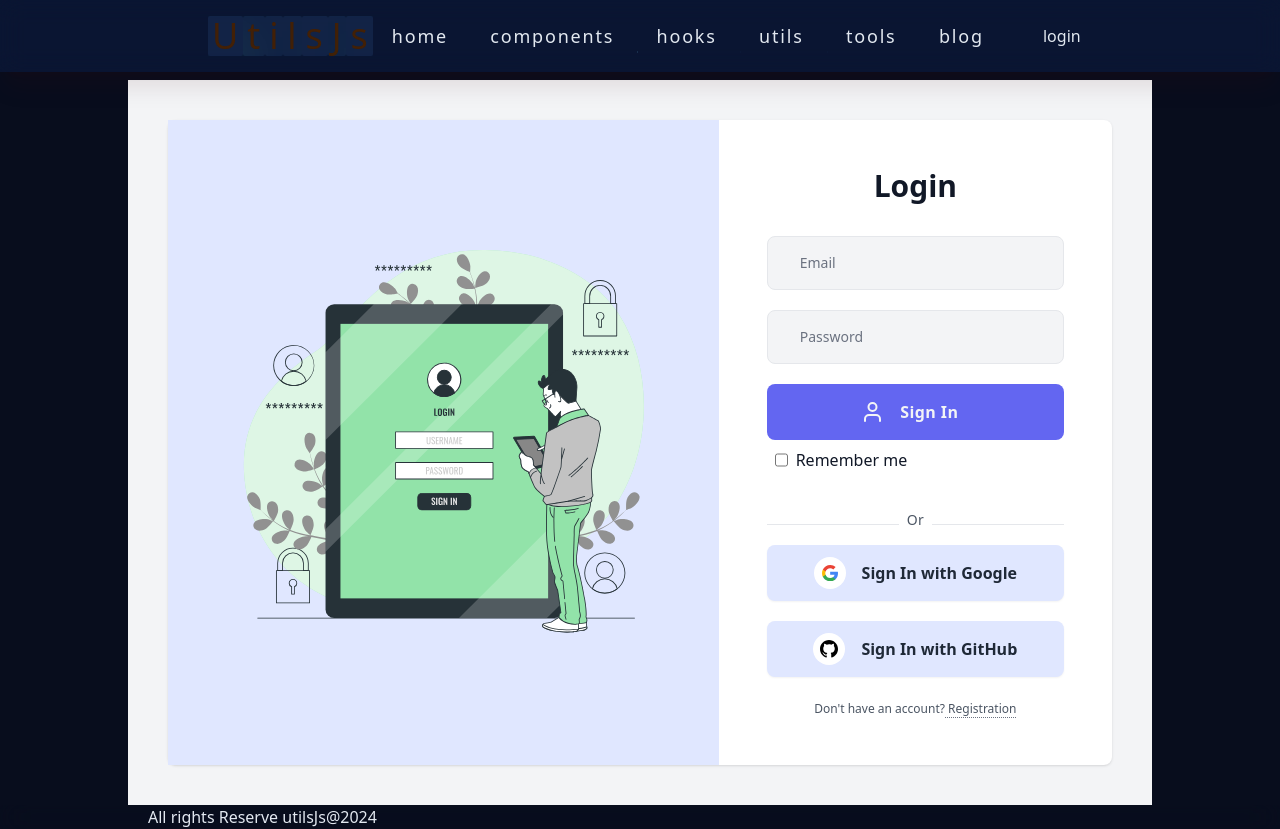
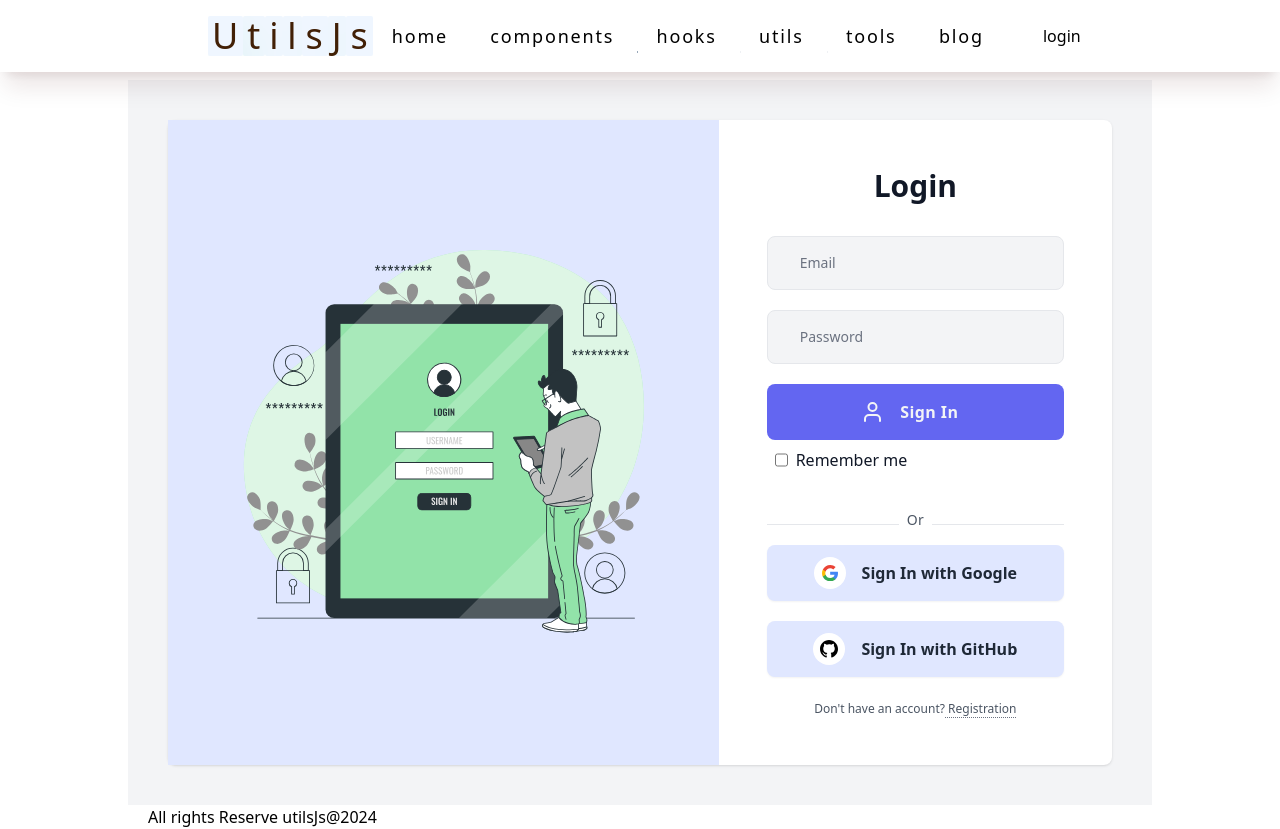
Before and after one commit to Soab42/utilsjs, a React (Vite) app: page /login in a window 1280 px wide. Built offline with nearby package versions, Linux system fonts and the light colour scheme; no server answers.

Commit message:
fix nav bar

```diff
--- a/index.html
+++ b/index.html
@@ -8,8 +8,8 @@
   <title>utilsjs</title>
 </head>
 
-<body>
-  <div id="root"></div>
+<body class="dark">
+  <div id="root" class="dark"></div>
   <script type="module" src="/src/main.jsx"></script>
 </body>
 
--- a/src/App.jsx
+++ b/src/App.jsx
@@ -23,6 +23,8 @@ function App() {
           <Route element={<Layout />}>
             <Route path="*" element={<PageNotFound />} />
             <Route path="/" element={<Home />} exact />
+            <Route path="/blog" element={<Blog />} />
+            <Route path="/components" element={<Components />} />
             <Route element={<PublicRoute />}>
               <Route path="/login" element={<Login />} />
               <Route path="/registration" element={<Registration />} />
@@ -31,7 +33,6 @@ function App() {
               <Route path="/write" element={<AddPost />} />
             </Route>
             <Route element={<PageLayout />}>
-              <Route path="/components" element={<Components />} />
               <Route path="/hooks" element={<Hooks />} />
               <Route path="/hooks/:name" element={<SingleHooks />} />
               <Route path="/utils" element={<Utils />} />
@@ -39,7 +40,6 @@ function App() {
               <Route path="/tools" element={<Tools />} />
               <Route path="/tools/:name" element={<SingleHooks />} />
             </Route>
-            <Route path="/blog" element={<Blog />} />
           </Route>
         </Routes>
       </BrowserRouter>
--- a/src/components/code/CodeViewer.jsx
+++ b/src/components/code/CodeViewer.jsx
@@ -1,6 +1,6 @@
 import { useEffect, useState } from "react";
 import Prism from "prismjs";
-import "prismjs/themes/prism-twilight.min.css";
+import "prismjs/themes/prism-coy.css";
 import { TiClipboard, TiTick } from "react-icons/ti";
 function CodeViewer({ text }) {
   const [copy, setCopy] = useState(false);
--- a/src/components/common/LeftBar.jsx
+++ b/src/components/common/LeftBar.jsx
@@ -30,11 +30,11 @@ export default function LeftBar() {
         return (
           <li
             key={index}
-            className={
+            className={`${
               params && params?.name === item.key
                 ? "shadow-md ring-emerald-500 border-y border-green-600 w-full rounded-sm"
                 : ""
-            }
+            } h-10 flex mt-1 items-center hover:bg-green-600/30 pl-2`}
           >
             <Link to={`${pathName}/${item.key}`}>{item.key}</Link>
           </li>
--- a/src/components/nav/Navbar.jsx
+++ b/src/components/nav/Navbar.jsx
@@ -9,7 +9,7 @@ export default function Navbar() {
   const [user, loading, error] = useAuthState(auth);
 
   return (
-    <div className="flex justify-between h-[4.5rem]  backdrop-blur-md xl:px-52 px-5 items-center shadow-xl shadow-red-950/10 fixed w-full z-50 bg-blue-600/10">
+    <div className="flex justify-between h-[4.5rem]  backdrop-blur-md xl:px-52 px-5 items-center shadow-xl shadow-red-950/10 fixed w-full z-50 bg-blue-6  00/10">
       <section className="">
         <Logo />
       </section>
--- a/src/components/nav/Title.jsx
+++ b/src/components/nav/Title.jsx
@@ -8,7 +8,7 @@ const RotatingTitle = () => {
   //   console.log(textArray);
 
   return (
-    <div className="xl:text-4xl text-2xl font-thin tracking-wide flex justify-center text-yellow-950 overflow-hidden">
+    <div className="xl:text-4xl text-2xl font-thin tracking-wide flex justify-center  text-yellow-950 overflow-hidden">
       {textArray.map((letter, i) => {
         return (
           <motion.div
--- a/src/components/nav/User.jsx
+++ b/src/components/nav/User.jsx
@@ -4,8 +4,9 @@ import useActive from "../../hooks/useActive";
 import Icon from "../../assets/person_11103795.png";
 export default function User() {
   const [user, loading, error] = useAuthState(auth);
-  const { active, handleIsActive } = useActive();
+  const [active, handleIsActive] = useActive();
   const name = user?.displayName?.split(" ");
+  // console.log(active);
   return (
     <div className="relative z-50">
       <div
--- a/src/hooks/useActive.jsx
+++ b/src/hooks/useActive.jsx
@@ -1,8 +1,8 @@
 import { useState } from "react";
 
 // for toggling true false state changes
-const useActive = (initialState) => {
-  const [active, setActive] = useState(initialState || false);
+const useActive = (initialState = false) => {
+  const [active, setActive] = useState(initialState);
   const handleActive = (value) => {
     if (typeof value === "boolean") {
       setActive(value);
--- a/src/index.css
+++ b/src/index.css
@@ -3,21 +3,20 @@
 @tailwind utilities;
 
 @layer {
-  body {
-    @apply bg-[#080D1D] text-slate-200;
-  }
-  ul > li {
+  /* body {
+    @apply dark:bg-[#080D1D] bg-white dark:text-slate-200 text-black;
+  } */
+  /* ul > li {
     @apply p-1 my-0.5 h-9 hover:bg-green-700/20 duration-500;
-  }
+  } */
   code {
     @apply bg-green-600/10;
   }
-  h3 {
-    @apply font-bold;
-  }
-  strong {
-    @apply text-sm font-black;
-  }
+}
+h3 {
+  font-size: larger;
+  padding: 10px 0px;
+  font-weight: 700;
 }
 .error {
   color: red;
--- a/tailwind.config.js
+++ b/tailwind.config.js
@@ -1,6 +1,7 @@
 /** @type {import('tailwindcss').Config} */
 export default {
   content: ["./index.html", "./src/**/*.{js,ts,jsx,tsx}"],
+  darkMode: "class",
   theme: {
     extend: {},
   },
```
